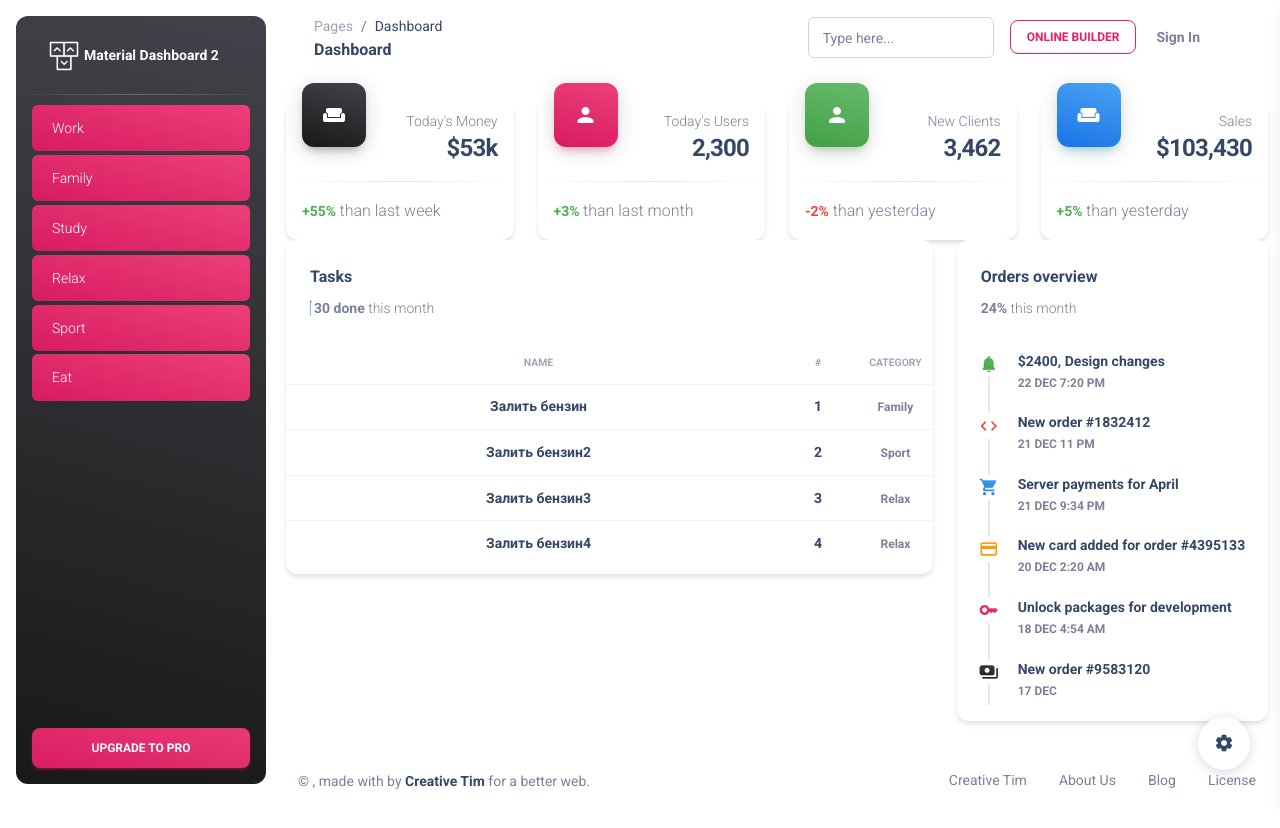
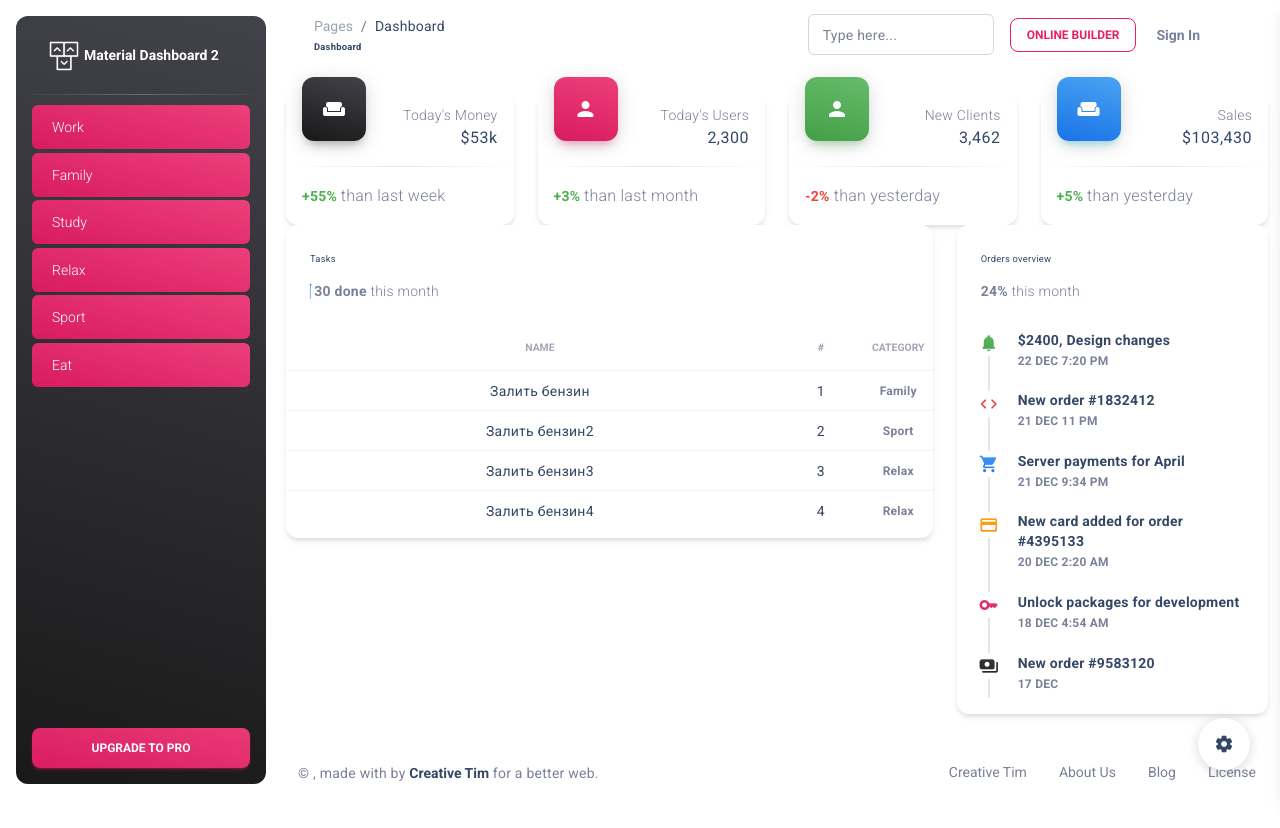
Before and after one commit to akimegr/task_tracker, an Angular app: page / in a window 1280 px wide. Shown: the top 828 px of the page. Built offline with nearby package versions, Linux system fonts and the light colour scheme.

Commit message:
git added decor for text

```diff
--- a/angular.json
+++ b/angular.json
@@ -25,6 +25,7 @@
               "src/assets"
             ],
             "styles": [
+              "@angular/material/prebuilt-themes/indigo-pink.css",
               "src/styles.css"
             ],
             "scripts": []
@@ -87,6 +88,7 @@
               "src/assets"
             ],
             "styles": [
+              "@angular/material/prebuilt-themes/indigo-pink.css",
               "src/styles.css"
             ],
             "scripts": []
--- a/package.json
+++ b/package.json
@@ -16,6 +16,7 @@
     "@angular/compiler": "^15.1.0",
     "@angular/core": "^15.1.0",
     "@angular/forms": "^15.1.0",
+    "@angular/material": "^15.1.2",
     "@angular/platform-browser": "^15.1.0",
     "@angular/platform-browser-dynamic": "^15.1.0",
     "@angular/router": "^15.1.0",
--- a/src/index.html
+++ b/src/index.html
@@ -14,8 +14,11 @@
   <!-- Material Icons -->
   <link href="https://fonts.googleapis.com/icon?family=Material+Icons+Round" rel="stylesheet">
   <link rel="stylesheet" type="text/css" href="https://fonts.googleapis.com/css?family=Roboto:300,400,500,700,900|Roboto+Slab:400,700">
+  <link rel="preconnect" href="https://fonts.gstatic.com">
+  <link href="https://fonts.googleapis.com/css2?family=Roboto:wght@300;400;500&display=swap" rel="stylesheet">
+  <link href="https://fonts.googleapis.com/icon?family=Material+Icons" rel="stylesheet">
 </head>
-<body>
+<body class="mat-typography">
   <app-root></app-root>
 </body>
 </html>
--- a/src/styles.css
+++ b/src/styles.css
@@ -1,3 +1,6 @@
 /* You can add global styles to this file, and also import other style files */
 
 @import "assets/css/material-dashboard.css";
+
+html, body { height: 100%; }
+body { margin: 0; font-family: Roboto, "Helvetica Neue", sans-serif; }
```
Also changed, not shown: src/app/app.module.ts (+13 -1 lines), 1 other file (tests, documents, lock files or other folders).
